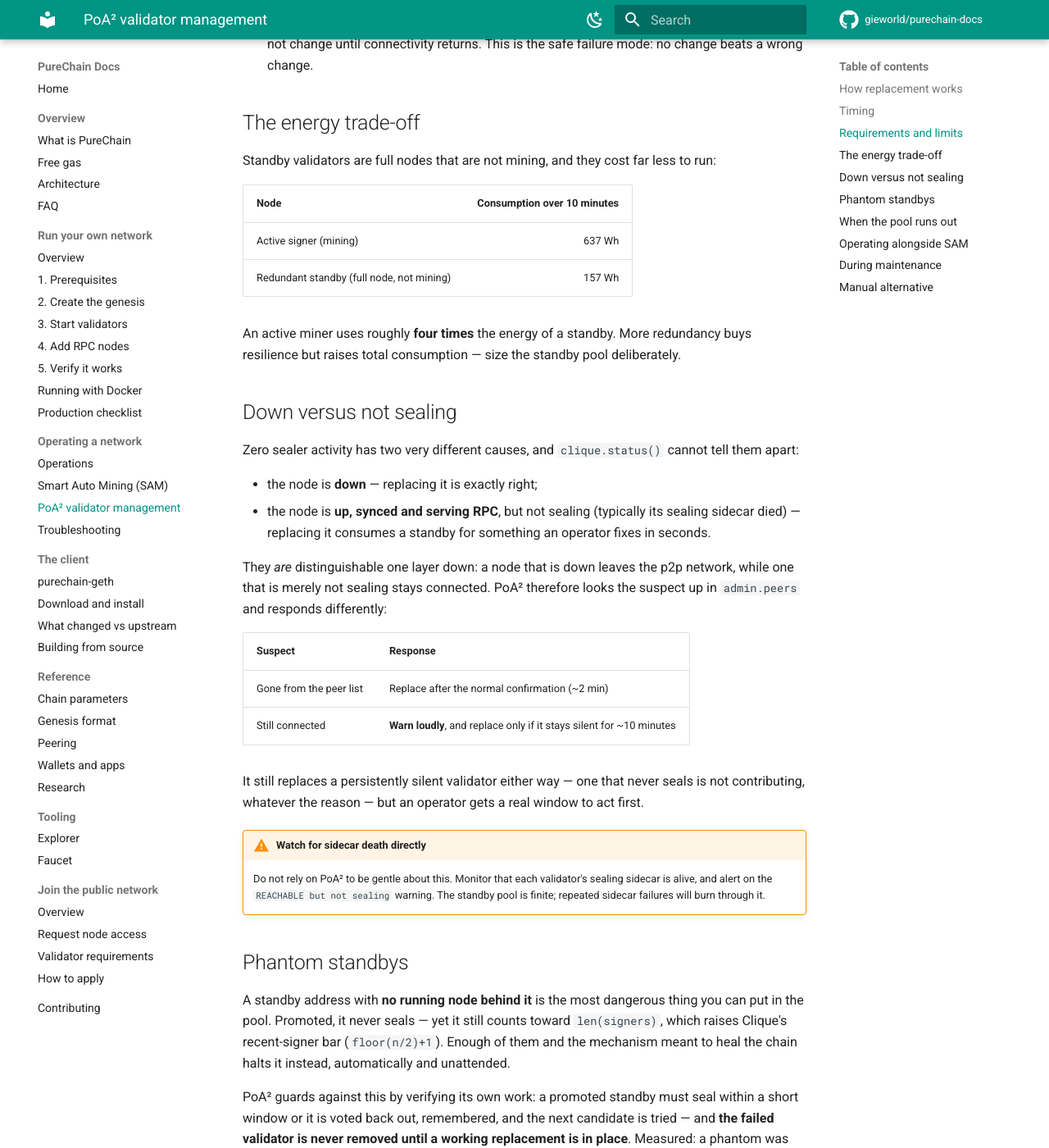
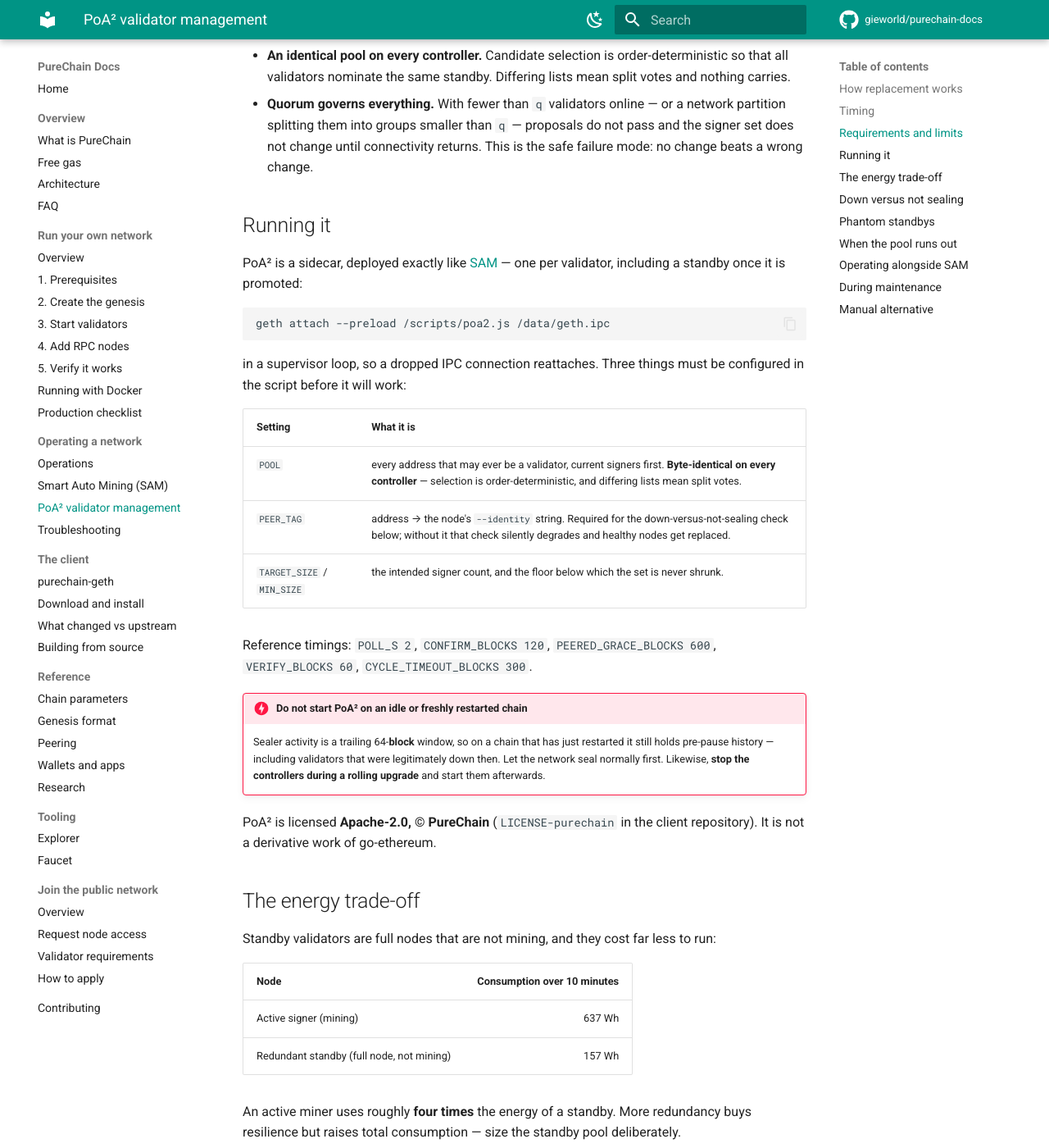
Before and after one commit to gieworld/purechain-docs, an MkDocs documentation site: the page built from docs/03-operating/poa2.md, in a window 1280 px wide and 1400 px high, scrolled down 2012 px. Shown: the whole window at 82% size. Built offline with MkDocs 1.6.1 and Material for MkDocs 9.7.7, drawn with Linux system fonts in a browser that asks for light colours; comment, search, counter and statistics services are not loaded; some of the changed text lies outside the part shown.

Commit message:
Correct what the documentation audit found
An audit of all 33 pages against the shipped implementation turned up a set of
statements that were wrong rather than merely dated. Fixing the ones that would
mislead or fail if followed:

WOULD FAIL IF FOLLOWED
- sealing.md invoked "/scripts/autoMine.js" via loadScript. No such file: it is
  autoMine-v2.js, and the deployment uses --preload.
- validators.md said signer changes "settle at the next epoch checkpoint". The
  opposite is true: a passing vote takes effect immediately in the block where
  the majority is reached, and epoch blocks DISCARD pending votes, so a
  checkpoint kills an in-flight proposal rather than settling it. As written it
  also implied PoA2's measured ~195s replacement was impossible.
- prerequisites.md and building-from-source.md required Go 1.19; go.mod
  declares 1.20, so that toolchain refuses the build.

WRONG OR MISSING ABOUT PoA2
- The flow diagram showed de-authorise-then-promote, the reverse of both the
  implementation and the numbered steps directly beneath it.
- The timing table gave detection in seconds immediately after the preamble
  explaining it is measured in blocks.
- The page read as production-proven throughout ("Measured on a four-signer
  network..."). Every figure comes from a rehearsal harness; PoA2 has never run
  on a production network. Now says so up front.
- It never explained how to run it: no script name, no attach command, and no
  mention that POOL must be byte-identical across controllers or that PEER_TAG
  must be populated for the down-versus-not-sealing check to work at all.

LICENSING
- The README still said "To be announced — all rights reserved" while LICENSE
  in the same directory is CC BY 4.0 and every rendered page carries a CC BY
  footer. Replaced with the three-way split: docs CC BY 4.0, client LGPL/GPL,
  SAM and PoA2 Apache-2.0.
- sealing.md and poa2.md now carry that licence note, since the claim that they
  are not derivative works is worth stating where the scripts are documented.

STALE
- README linked OPEN_SOURCE_STRATEGY.md, which is gitignored and 404s; claimed
  pre-launch status although the client repo went public with v1.0.0; said ~150
  lines where every other surface says ~220 across 14 files; and three of six
  documentation-map links pointed at directories that do not exist.
- Client repo and releases were listed as TBD.

````diff
--- a/docs/03-operating/poa2.md
+++ b/docs/03-operating/poa2.md
@@ -7,6 +7,11 @@ to notice and file a manual proposal.
 
 It is the second of the two core innovations in the Purechain paper — see
 [Research](../05-reference/research.md).
+
+!!! warning "Rehearsed, not yet run in production"
+    Every figure on this page was measured on a six-node rehearsal network
+    under load. PoA² has **not** yet run on a production PureChain network.
+    Treat it as validated by drill, not battle-tested.
 
 !!! info "PoA² is a controller, not a consensus change"
     It runs **on top of** stock Clique using standard RPC —
@@ -19,10 +24,10 @@ It is the second of the two core innovations in the Purechain paper — see
 ## How replacement works
 
 ```
-Monitor sealer activity  ──▶  Flag inactive signer  ──▶  De-authorization proposal
-   (64-block windows)            (zero activity)                   │
-                                                                   ▼
-        Signer set updated  ◀──  Majority vote  ◀──  Propose standby validator
+Monitor sealer activity ──▶ Flag suspect ──▶ Confirm it stays silent
+  (trailing 64 blocks)      (zero activity)          │
+                                                     ▼
+   Signer set updated ◀── De-authorize dead ◀── VERIFY it seals ◀── Propose standby (vote)
 ```
 
 1. **Misbehavior detection** — sealer activity is sampled over a **trailing
@@ -58,7 +63,7 @@ Measured on a four-signer network at a one-second period, under load:
 
 | Phase | Measured |
 |---|---|
-| Detect (activity window empties) | ~64 s |
+| Detect (activity window empties) | 64 blocks (~64 s at period 1 while busy) |
 | Confirm (suspect stays silent) | ~120 blocks |
 | Vote + apply | a few seconds |
 | **Total, unreachable validator** | **~195 s** |
@@ -83,6 +88,36 @@ longer — see [below](#down-versus-not-sealing).
   network partition splitting them into groups smaller than `q` — proposals do
   not pass and the signer set does not change until connectivity returns. This is
   the safe failure mode: no change beats a wrong change.
+
+## Running it
+
+PoA² is a sidecar, deployed exactly like [SAM](sealing.md) — one per
+validator, including a standby once it is promoted:
+
+```bash
+geth attach --preload /scripts/poa2.js /data/geth.ipc
+```
+
+in a supervisor loop, so a dropped IPC connection reattaches. Three things must
+be configured in the script before it will work:
+
+| Setting | What it is |
+|---|---|
+| `POOL` | every address that may ever be a validator, current signers first. **Byte-identical on every controller** — selection is order-deterministic, and differing lists mean split votes. |
+| `PEER_TAG` | address → the node's `--identity` string. Required for the down-versus-not-sealing check below; without it that check silently degrades and healthy nodes get replaced. |
+| `TARGET_SIZE` / `MIN_SIZE` | the intended signer count, and the floor below which the set is never shrunk. |
+
+Reference timings: `POLL_S 2`, `CONFIRM_BLOCKS 120`, `PEERED_GRACE_BLOCKS 600`,
+`VERIFY_BLOCKS 60`, `CYCLE_TIMEOUT_BLOCKS 300`.
+
+!!! danger "Do not start PoA² on an idle or freshly restarted chain"
+    Sealer activity is a trailing 64-**block** window, so on a chain that has
+    just restarted it still holds pre-pause history — including validators that
+    were legitimately down then. Let the network seal normally first. Likewise,
+    **stop the controllers during a rolling upgrade** and start them afterwards.
+
+PoA² is licensed **Apache-2.0, © PureChain** (`LICENSE-purechain` in the client
+repository). It is not a derivative work of go-ethereum.
 
 ## The energy trade-off
 
````
Also changed, not shown: README.md (+21 -17 lines), docs/02-run-your-own/prerequisites.md (+1 -1 lines), docs/02-run-your-own/validators.md (+1 -1 lines), docs/03-operating/sealing.md (+7 -2 lines), docs/04-client/building-from-source.md (+1 -1 lines).
